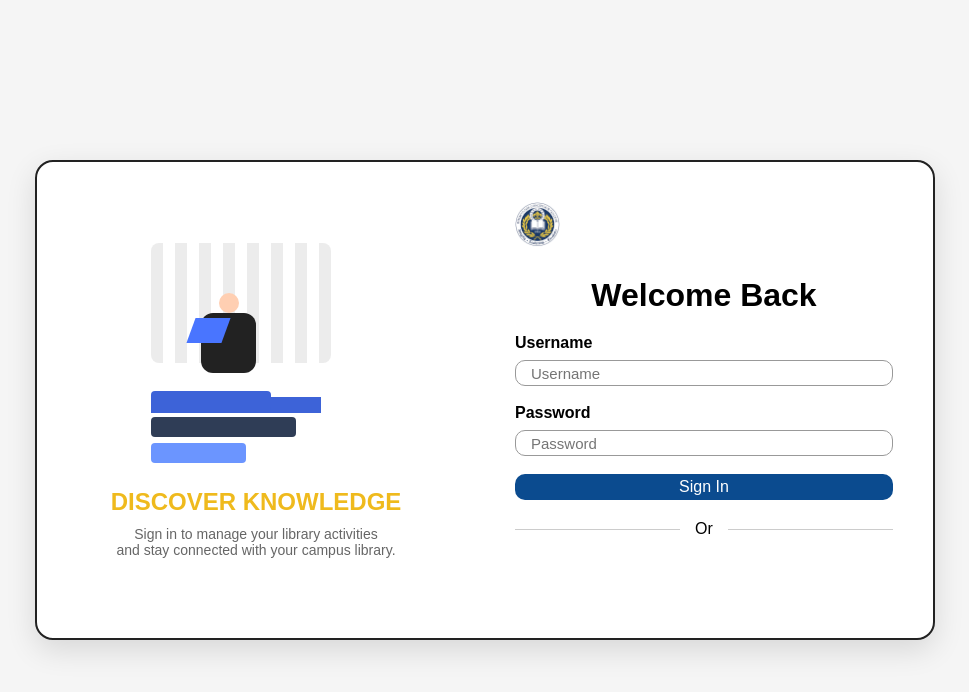
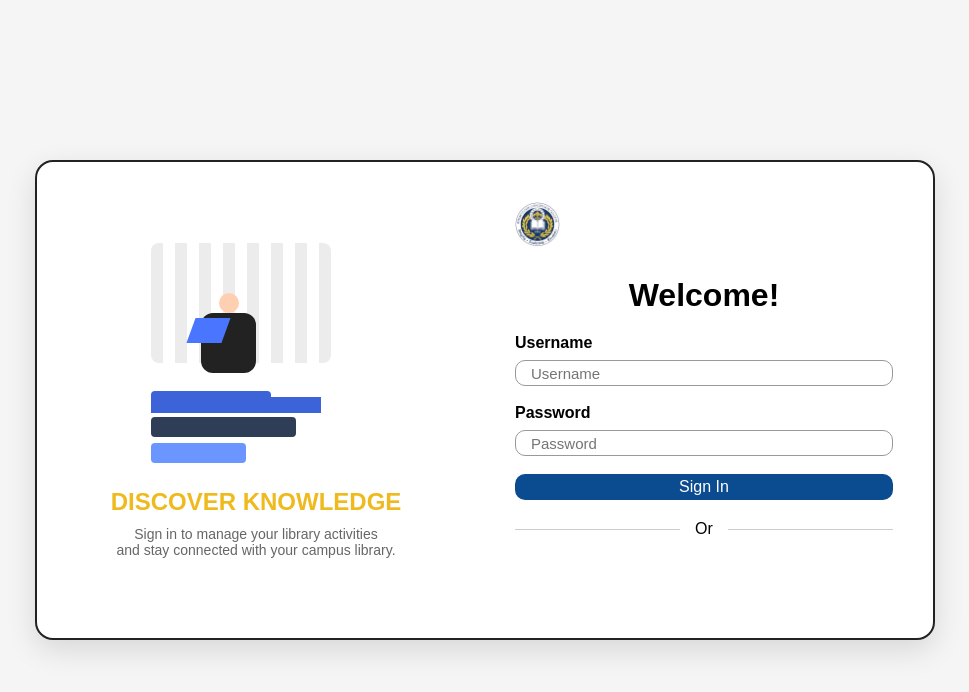
Before and after one commit to AngeloMaluya/ICC_LIBRARY, a React (Vite) app: page /login in a window 1280 px wide. Shown: the top 692 px of the page, without its empty margins (155-1124 px from the left). Built offline with nearby package versions, Linux system fonts and the light colour scheme.

Commit message:
SMALL CHANGES

```diff
--- a/src/login/login.jsx
+++ b/src/login/login.jsx
@@ -57,7 +57,7 @@ export const Login = () => {
             <img src={Image} alt="Logo" />
           </div>
 
-          <h1>Welcome Back</h1>
+          <h1>Welcome!</h1>
 
           <label>Username</label>
           <input
```
